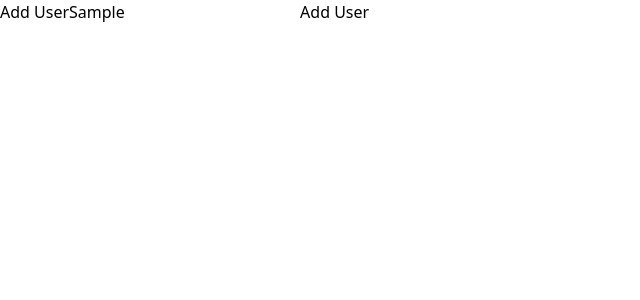
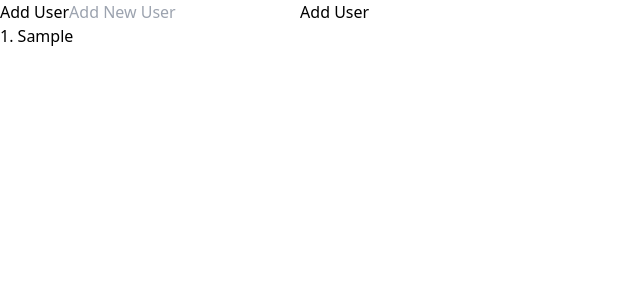
Before and after one commit to DevRefaul/Redux_Learning, a React (Vite) app: page / in a window 1280 px wide. Both pictures are taken after typing "Sample" into the empty fields and a click on the button "Add User". Shown: the top 300 px of the page, without its empty margins (0-640 px from the left). Built offline with nearby package versions, Linux system fonts and the light colour scheme.

Commit message:
adding user dispatch function is working fine

```diff
--- a/src/Components/AddUser.jsx
+++ b/src/Components/AddUser.jsx
@@ -22,7 +22,8 @@ const AddUser = () => {
             if (!user) {
               return alert("Enter A User First");
             }
-              dispatch({ type: "Add User", payload: { user } });
+            dispatch({ type: "AddUser", payload: { user } });
+            document.getElementById("adduser").value = "";
           }}
           className="my-2 bg-rose-500 text-white px-4 py-2"
         >
@@ -31,9 +32,11 @@ const AddUser = () => {
       </div>
 
       {/* users */}
-        {state.users.lenght &&
+      {state.users.length &&
         state.users.map((user, i) => (
-            <p className="text-lg font-medium text-teal-500">{`${i}. ${user}`}</p>
+          <p key={i} className="text-lg font-medium text-teal-500">{`${
+            i + 1
+          }. ${user}`}</p>
         ))}
     </div>
   </section>
--- a/src/Reducer/reducer.js
+++ b/src/Reducer/reducer.js
@@ -11,6 +11,8 @@ const reducer = (state = initialState, action) => {
             return { count: state.count + 1 }
         case "Decrement":
             return { count: state.count - 1 }
+        case "AddUser":
+            return { users: [...state.users, action.payload.user] }
         default: return state
 
 
```
Lines whose indentation alone changed are shown as unchanged.
